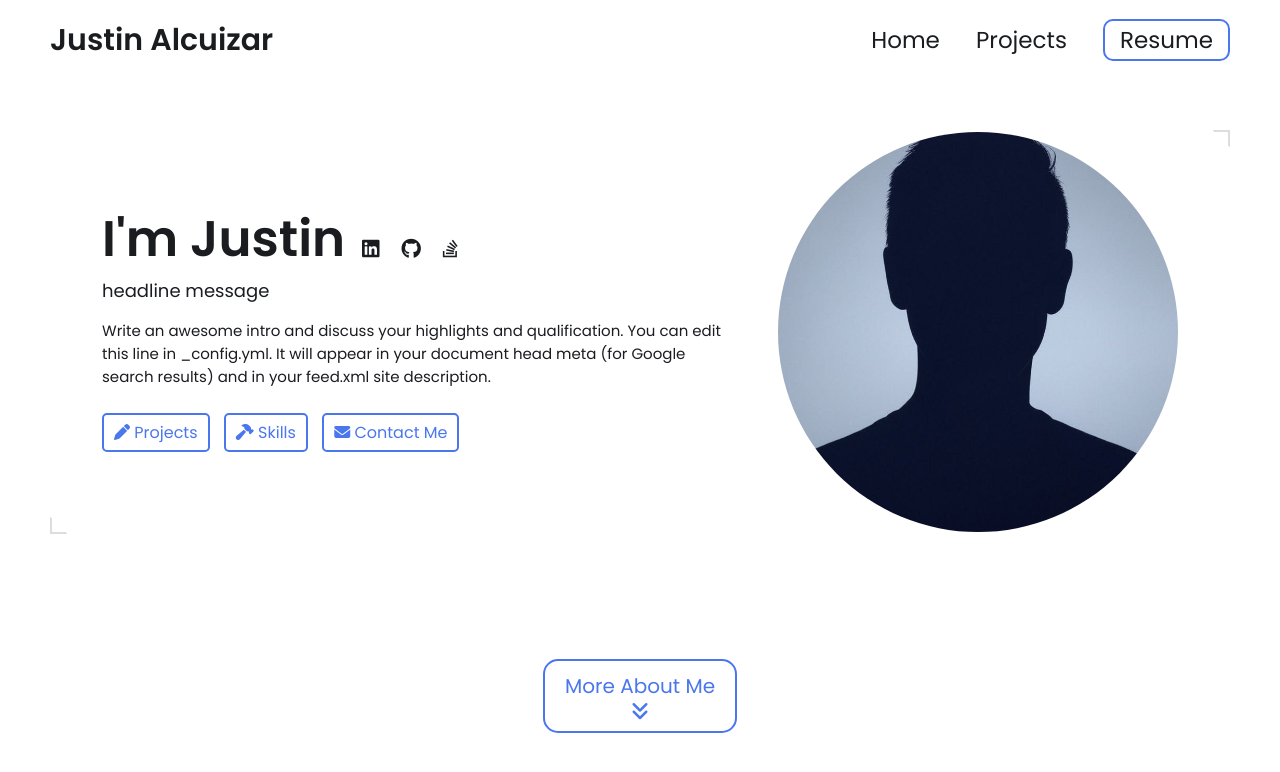
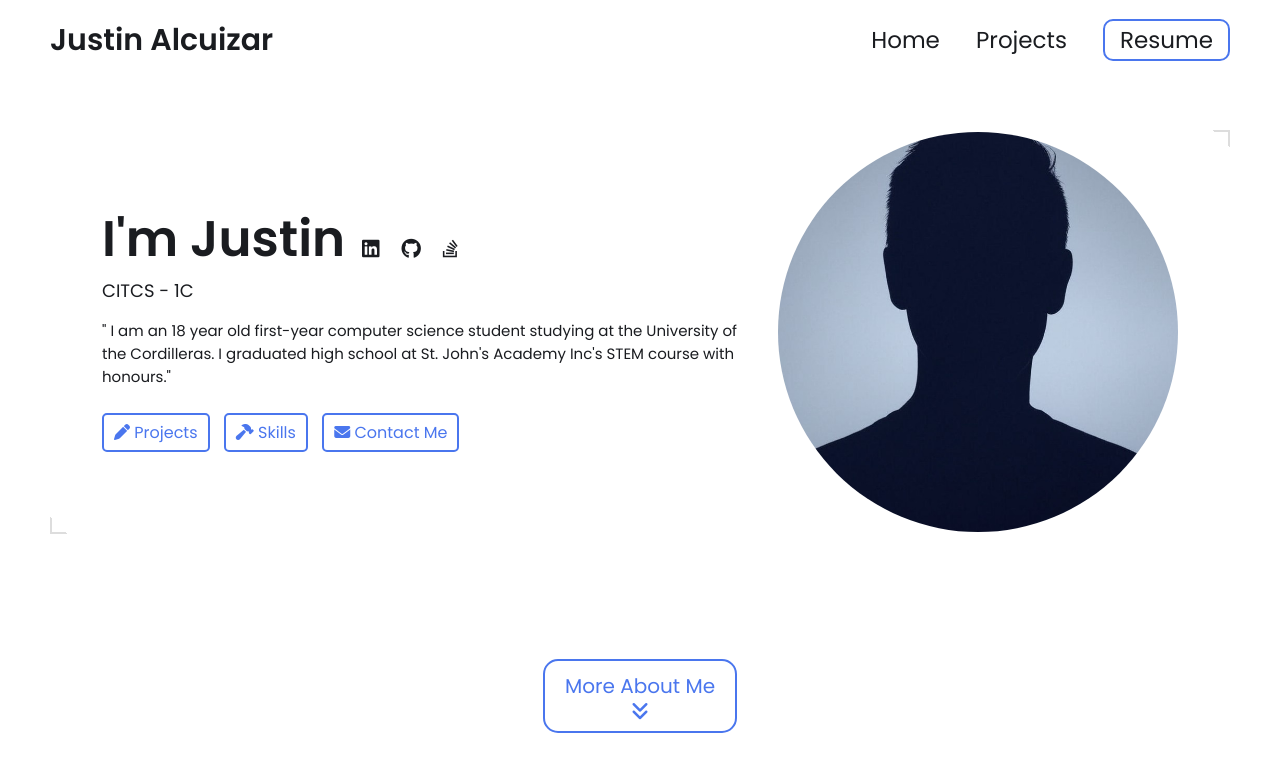
Before and after one commit to brawby/brawby.github.io, a Jekyll site: the page built from index.html, in a window 1280 px wide and 900 px high. Shown: the top 772 px of the window. Built offline with Jekyll 4.4.1, drawn with Linux system fonts in a browser that asks for light colours.

Commit message:
Update _config.yml

```diff
--- a/_config.yml
+++ b/_config.yml
@@ -13,11 +13,9 @@ title: Justin's Portfolio # This is what shows up in the tab of the browser
 
 # Hero Section
 name: Justin Alcuizar
-headline: headline message
+headline: CITCS - 1C
 description: >- # dont remove this line. this will ignore all new lines until the next section
-  Write an awesome intro and discuss your highlights and qualification. You can edit this
-  line in _config.yml. It will appear in your document head meta (for
-  Google search results) and in your feed.xml site description.
+  " I am an 18 year old first-year computer science student studying at the University of the Cordilleras. I graduated high school at St. John's Academy Inc's STEM course with honours."
 
 # Place your profile image in /assets/images/profile-image/folder and edit the file name
 profile_image: ./assets/images/profile-image/avatar.jpeg
```
